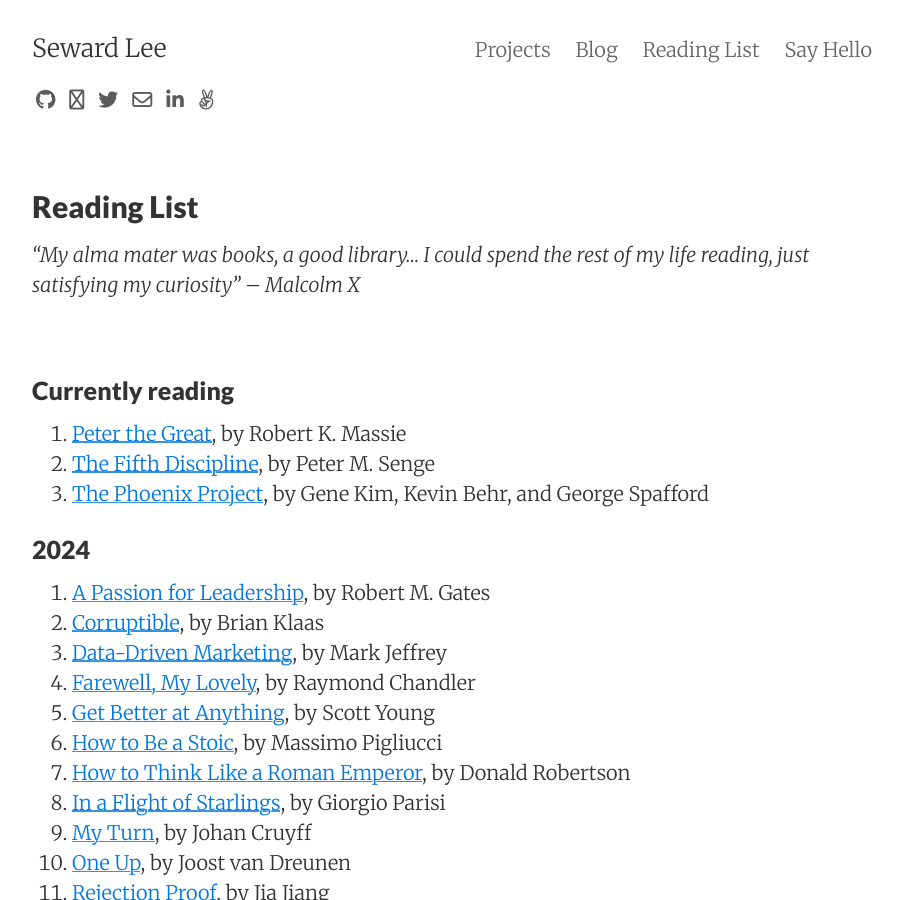
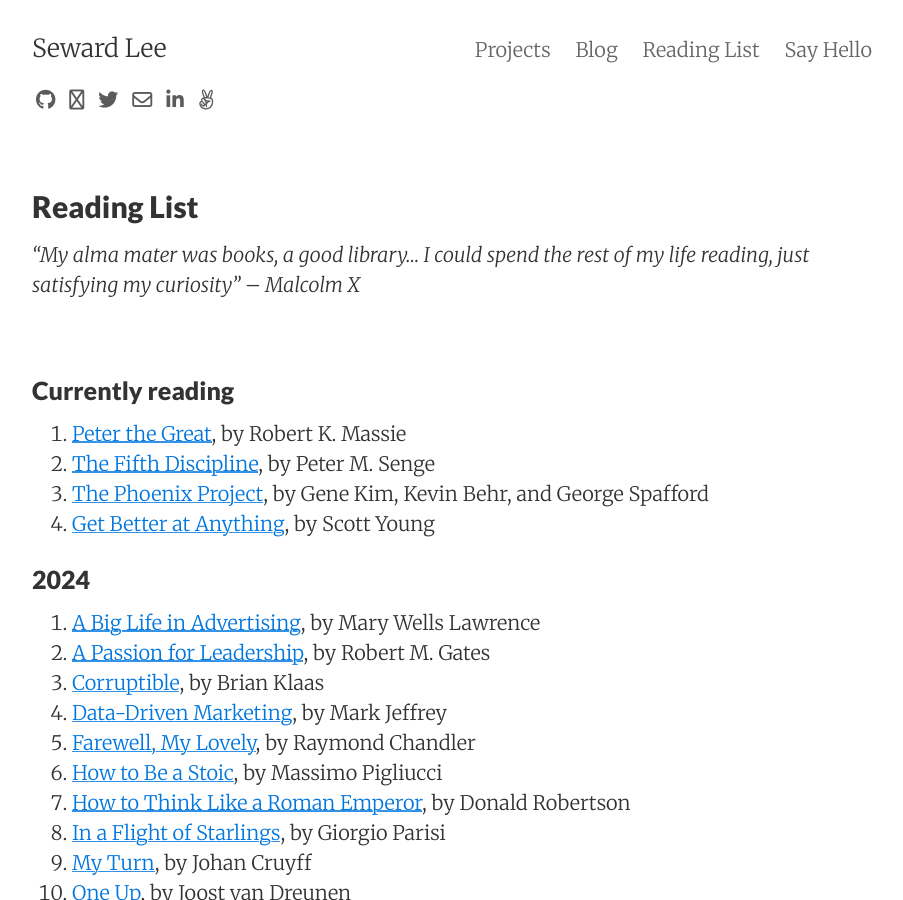
Before and after one commit to sewardlee337/sewardlee337.github.io, a Jekyll site: the page built from readinglist.md, in a window 1280 px wide and 900 px high. Shown: the whole window, without its empty margins (188-1091 px from the left). Built offline with Jekyll 4.4.1, drawn with Linux system fonts in a browser that asks for light colours; nearby versions of some CDN libraries.

Commit message:
update reading list

```diff
--- a/readinglist.md
+++ b/readinglist.md
@@ -15,15 +15,16 @@
 1. [Peter the Great](https://www.amazon.com/Peter-Great-His-Life-World-ebook/dp/B0075WPE20/ref=tmm_kin_swatch_0?_encoding=UTF8&qid=&sr=), by Robert K. Massie
 1. [The Fifth Discipline](https://www.amazon.com/Fifth-Discipline-Practice-Learning-Organization/dp/0385517254), by Peter M. Senge
 1. [The Phoenix Project](https://www.amazon.com/Phoenix-Project-DevOps-Helping-Business/dp/1942788290), by Gene Kim, Kevin Behr, and George Spafford
+1. [Get Better at Anything](https://www.amazon.com/Get-Better-Anything-Maxims-Mastery/dp/0063256673), by Scott Young
 
 
 ### 2024
 
+1. [A Big Life in Advertising](https://www.amazon.com/Big-Life-Advertising-Mary-Lawrence/dp/0743245865), by Mary Wells Lawrence
 1. [A Passion for Leadership](https://www.amazon.com/Passion-Leadership-Lessons-Change-Service/dp/0307949648), by Robert M. Gates
 1. [Corruptible](https://www.amazon.com/Corruptible-Who-Gets-Power-Changes/dp/1982154098), by Brian Klaas
 1. [Data-Driven Marketing](https://www.amazon.com/Data-Driven-Marketing-Metrics-Everyone-Should/dp/0470504544), by Mark Jeffrey
 1. [Farewell, My Lovely](https://www.amazon.com/Farewell-My-Lovely-Raymond-Chandler/dp/0394758277), by Raymond Chandler
-1. [Get Better at Anything](https://www.amazon.com/Get-Better-Anything-Maxims-Mastery/dp/0063256673), by Scott Young
 1. [How to Be a Stoic](https://www.amazon.com/How-Be-Stoic-Ancient-Philosophy/dp/0465097952), by Massimo Pigliucci
 1. [How to Think Like a Roman Emperor](https://www.amazon.com/How-Think-Like-Roman-Emperor/dp/1250196620), by Donald Robertson
 1. [In a Flight of Starlings](https://www.amazon.com/Flight-Starlings-Wonders-Complex-Systems/dp/059349315X), by Giorgio Parisi
```
